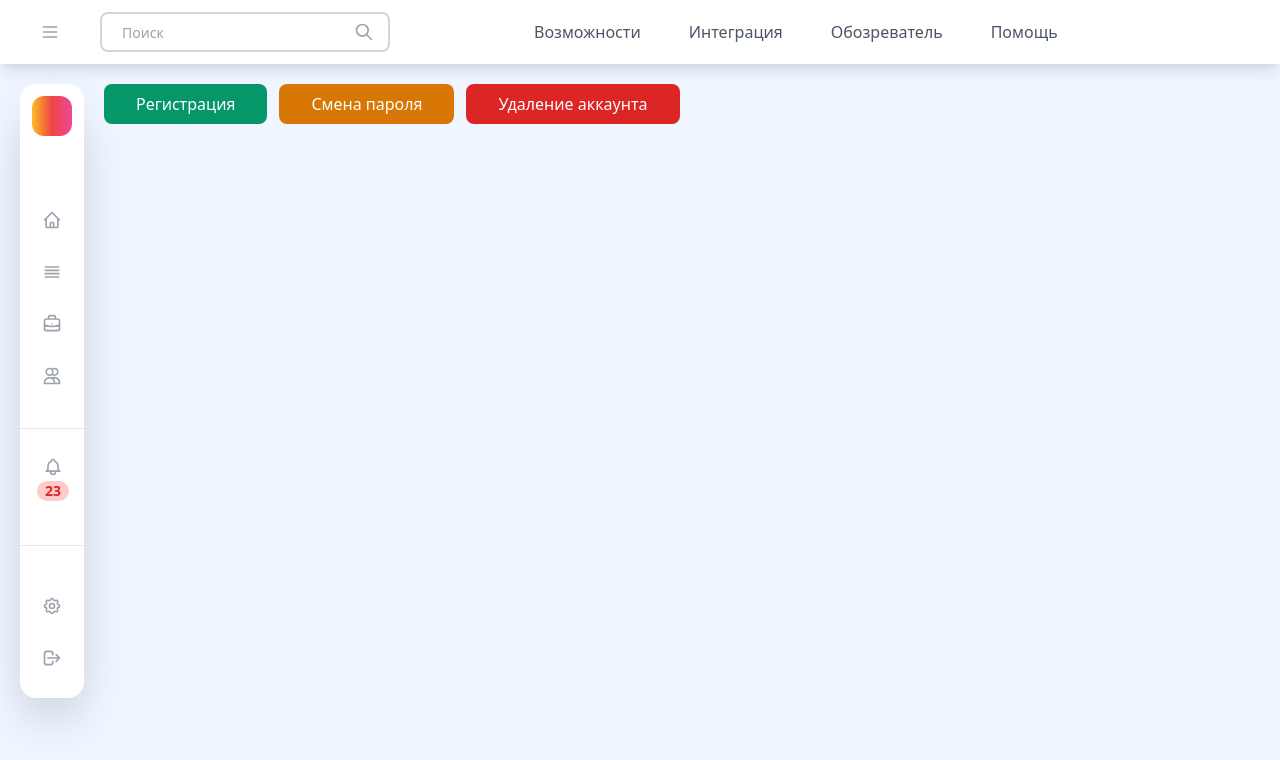
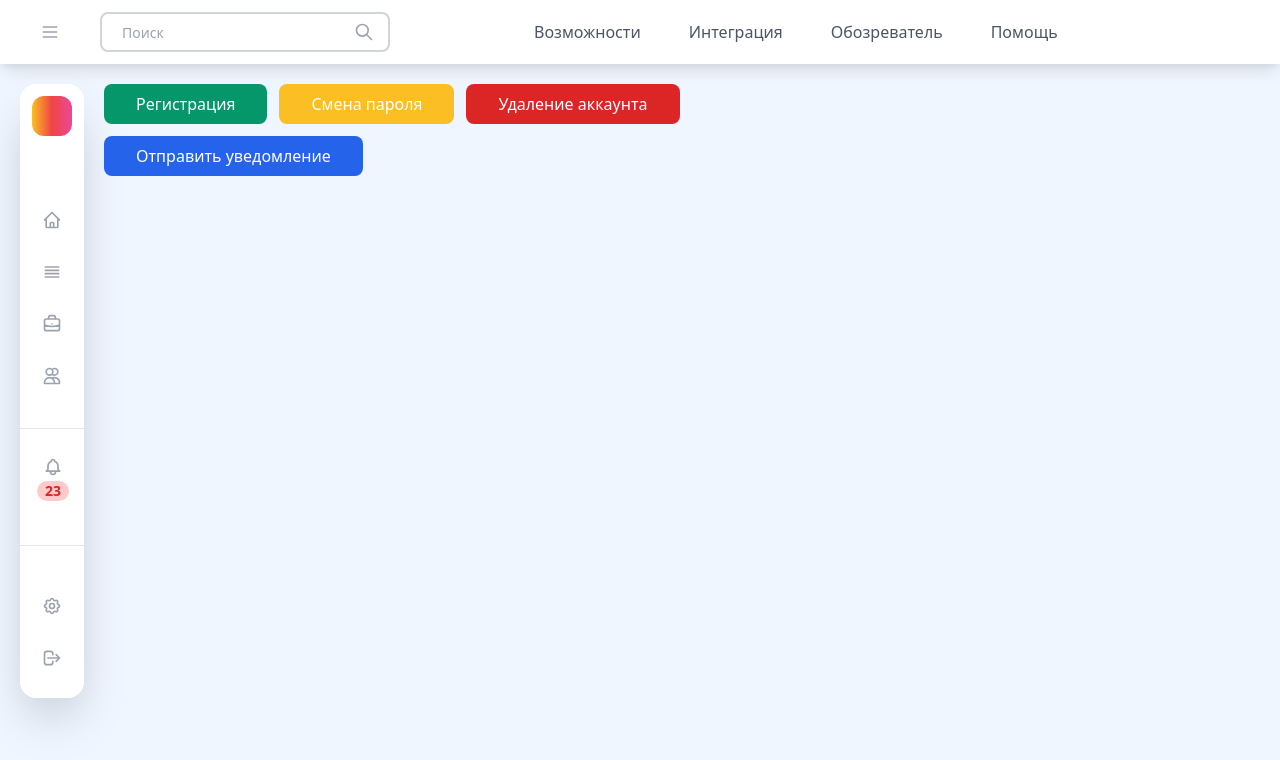
Before and after one commit to OCRVblockchain/vue-tailwind-tabs, a Vue app: page / in a window 1280 px wide. Shown: the top 760 px of the page. Built offline with nearby package versions, Linux system fonts and the light colour scheme.

Commit message:
implementing Toasts (WIP)

```diff
--- a/package.json
+++ b/package.json
@@ -7,6 +7,7 @@
   },
   "dependencies": {
     "axios": "^0.21.1",
+    "mitt": "^2.1.0",
     "vue": "^3.0.5",
     "vue-router": "^4.0.0-0",
     "vuex": "^4.0.0-rc.2"
--- a/src/components/Main/index.vue
+++ b/src/components/Main/index.vue
@@ -1,7 +1,9 @@
 <template>
     <main class="min-h-screen bg-blue-50">
-      <SuccessModal :isOpen="isOpenSuccessModal" :ok="hideModals" :cancel="hideModals" title="Регистрация пройдена" msg="Вы успешно зарегистрированы и можете начинать работу." />
-      <WarningModal :isOpen="isOpenWarningModal" :ok="hideModals" :cancel="hideModals" title="Смена пароля" msg="Для продолжения, необходимо ваше подтверждение." />
+      <Toasts />
+
+      <SuccessModal :isOpen="isOpenSuccessModal" :ok="hideModals" :cancel="hideModals" title="Регистрация пройдена" msg="Вы успешно зарегистрированы и можете начать работу." />
+      <WarningModal :isOpen="isOpenWarningModal" :ok="hideModals" :cancel="hideModals" title="Смена пароля" msg="Для продолжения, необходимо ваше подтверждение. " />
       <DangerModal :isOpen="isOpenDangerModal" :ok="hideModals" :cancel="hideModals" title="Удаление аккаунта" msg="Это действие будет невозможно отменить." />
 
       <nav>
@@ -14,9 +16,15 @@
         </aside>
 
         <div class="h-full ml-5">
-          <button type="button" @click="isOpenSuccessModal = true" class="focus:outline-none bg-green-600 text-white px-8 py-2 rounded-lg">Регистрация</button>
-          <button type="button" @click="isOpenWarningModal = true" class="focus:outline-none bg-yellow-600 text-white ml-3 px-8 py-2 rounded-lg">Смена пароля</button>
-          <button type="button" @click="isOpenDangerModal = true" class="focus:outline-none bg-red-600 text-white ml-3 px-8 py-2 rounded-lg">Удаление аккаунта</button>
+          <p>
+            <button type="button" @click="isOpenSuccessModal = true" class="focus:outline-none bg-green-600 text-white px-8 py-2 rounded-lg">Регистрация</button>
+            <button type="button" @click="isOpenWarningModal = true" class="focus:outline-none bg-yellow-400 text-white ml-3 px-8 py-2 rounded-lg">Смена пароля</button>
+            <button type="button" @click="isOpenDangerModal = true" class="focus:outline-none bg-red-600 text-white ml-3 px-8 py-2 rounded-lg">Удаление аккаунта</button>
+          </p>
+          <p>
+            <button type="button" @click="sendMessage()" class="focus:outline-none bg-blue-600 text-white mt-3 px-8 py-2 rounded-lg">Отправить уведомление</button>
+          </p>
+
         </div>
       </section>
 
@@ -28,6 +36,7 @@ import {ref, defineComponent} from 'vue'
 import Navbar from '../Navbar/index.vue'
 import Sidebar from '../Sidebar/index.vue'
 import { DangerModal, WarningModal, SuccessModal } from '../Modals/index.ts'
+import Toasts from "../Toasts/index.vue";
 
 export default defineComponent({
   name: 'Main',
@@ -36,24 +45,35 @@ export default defineComponent({
     Sidebar,
     DangerModal,
     WarningModal,
-    SuccessModal
+    SuccessModal,
+    Toasts
   },
-  setup: () => {
-    const isOpen = ref(false)
-    const toggle = () => {
-        isOpen.value = !isOpen.value
+  data() {
+    return {
+      isOpen: false,
+      isOpenDangerModal: false,
+      isOpenWarningModal: false,
+      isOpenSuccessModal: false
     }
+  },
+  methods: {
+    toggle() {
+      this.isOpen = !this.isOpen
+    },
+    hideModals() {
+      this.isOpenDangerModal = false
+      this.isOpenWarningModal = false
+      this.isOpenSuccessModal = false
+    },
+    sendMessage() {
+      const toast= {
+        title: 'Тест',
+        text: 'Какой-то текст',
+        type: 'warning'
+      }
 
-    const isOpenDangerModal = ref(false)
-    const isOpenWarningModal = ref(false)
-    const isOpenSuccessModal = ref(false)
-    const hideModals = () => {
-      isOpenDangerModal.value = false
-      isOpenWarningModal.value = false
-      isOpenSuccessModal.value = false
+      this.emitter.emit('toast', toast)
     }
-
-    return {isOpen, toggle, hideModals, isOpenDangerModal, isOpenWarningModal, isOpenSuccessModal}
   }
 })
 </script>
--- /dev/null
+++ b/src/components/Toasts/index.vue
@@ -0,0 +1,74 @@
+<template>
+  <transition
+      enter-active-class="transition ease-out duration-300"
+      enter-from-class="opacity-0"
+      enter-to-class="opacity-100"
+      leave-active-class="transition ease-in duration-200"
+      leave-from-class="opacity-100"
+      leave-to-class="opacity-0"
+  >
+    <div class="fixed right-0 top-0 m-5">
+      <div v-for="t in toasts" :key="t.id" :class="{
+        'bg-red-400': t.type === 'error',
+        'bg-yellow-400': t.type === 'warning',
+        'bg-green-400': t.type === 'success'
+        }" class="rounded shadow-2xl pl-1.5 overflow-hidden mb-2">
+        <div class="relative bg-white border border-gray-100 px-5 py-5" role="alert">
+          <!-- Heroicon name: x -->
+          <svg class="absolute top-3 right-3 h-4 w-4 text-gray-400 cursor-pointer" @click="closeToast(t.id)"
+               xmlns="http://www.w3.org/2000/svg"
+               fill="none" viewBox="0 0 24 24" stroke="currentColor">
+            <path stroke-linecap="round" stroke-linejoin="round" stroke-width="2" d="M6 18L18 6M6 6l12 12"/>
+          </svg>
+          <p class="font-bold">{{ t.title }}</p>
+          <p class="text-gray-500">{{ t.text }}</p>
+        </div>
+      </div>
+    </div>
+  </transition>
+</template>
+
+<script lang="ts">
+import {defineComponent} from 'vue'
+
+interface Toast {
+  id?: number,
+  title: string,
+  text: string,
+  type: 'error' | 'warning' | 'success'
+}
+
+interface Data {
+  toasts: Toast[]
+}
+
+export default defineComponent({
+  name: 'Toasts',
+  data(): Data {
+    return {
+      toasts: []
+    }
+  },
+  mounted() {
+    this.emitter.on('toast', (toast: Toast) => {
+      toast.id = this.getToastId()
+      this.toasts.push(toast)
+
+      setTimeout(() => {
+        this.closeToast(toast.id)
+      }, 5000)
+    })
+  },
+  methods: {
+    getToastId() {
+      return 'toast-' + Date.now() + '-' + Math.floor(Math.random() * 10)
+    },
+    closeToast(id) {
+      this.toasts = this.toasts.filter(t => t.id != id)
+    }
+  }
+})
+</script>
+
+<style scoped>
+</style>
--- a/src/main.ts
+++ b/src/main.ts
@@ -3,5 +3,11 @@ import App from './App.vue'
 import router from './router'
 import store from './store'
 import './styles/index.css'
+import mitt from 'mitt';
 
-createApp(App).use(store).use(router).mount('#app')
+const emitter = mitt();
+let app=createApp(App)
+app.config.globalProperties.emitter = emitter
+app.use(store)
+app.use(router)
+app.mount('#app')
```
